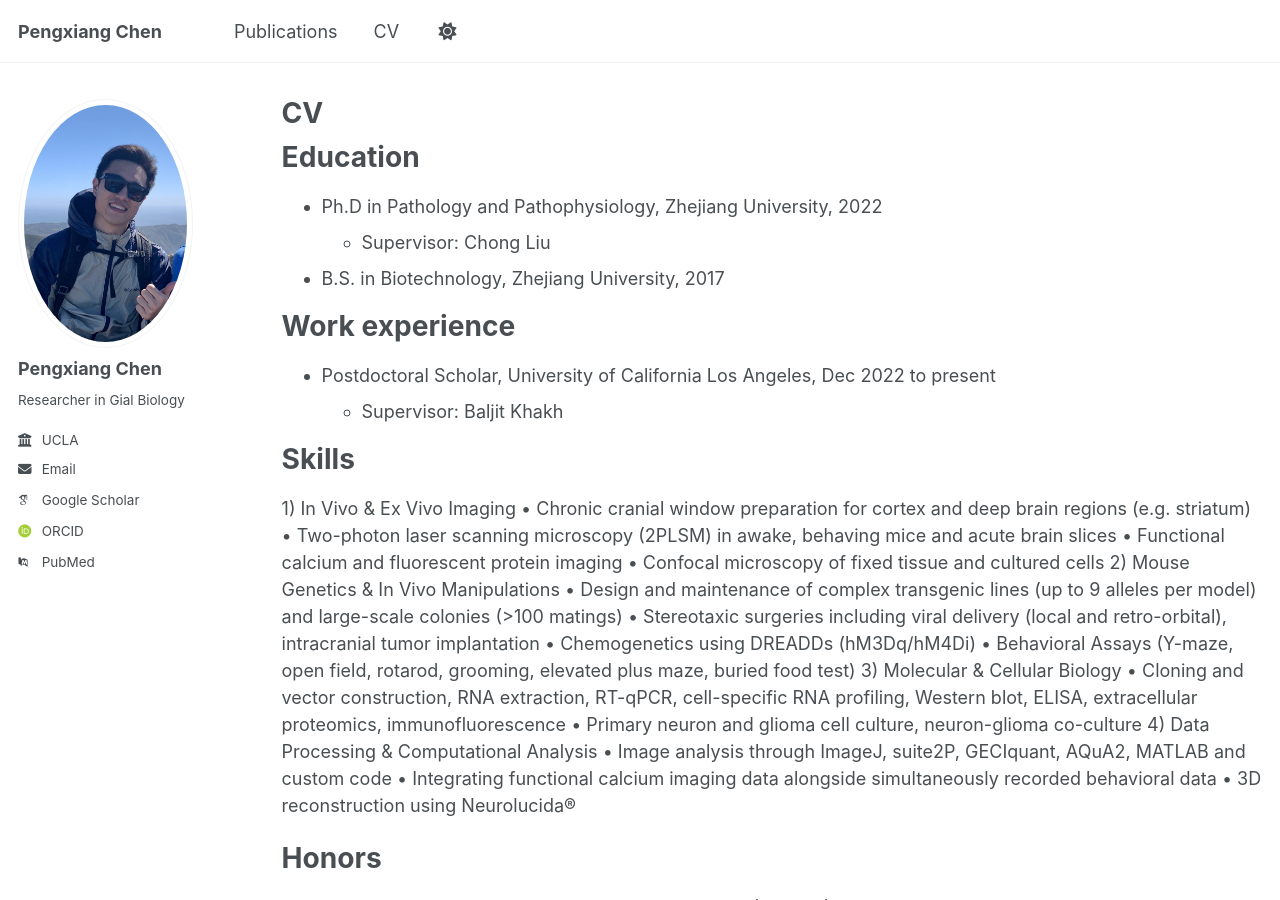
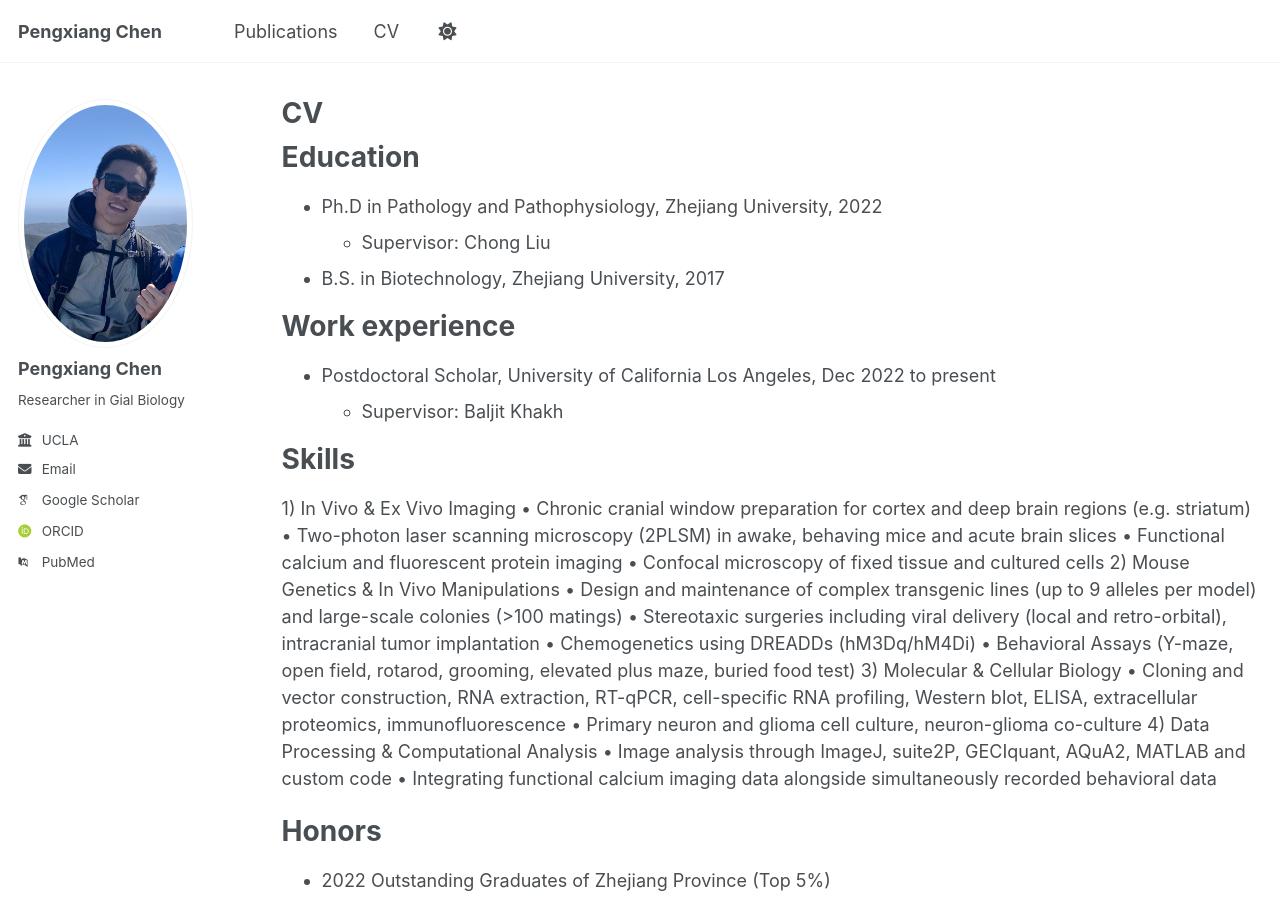
Before and after one commit to bluesea405/pxchen, a Jekyll site: the page built from _pages/cv.md, in a window 1280 px wide and 900 px high. Built offline with Jekyll 4.4.1, drawn with Linux system fonts in a browser that asks for light colours; some web fonts are replaced; a script that is not in the unit is left out.

Commit message:
Update cv.md

```diff
--- a/_pages/cv.md
+++ b/_pages/cv.md
@@ -38,7 +38,7 @@ Skills
 4)	Data Processing & Computational Analysis
 •	Image analysis through ImageJ, suite2P, GECIquant, AQuA2, MATLAB and custom code
 •	Integrating functional calcium imaging data alongside simultaneously recorded behavioral data
-•	3D reconstruction using Neurolucida®
+
 
 
 Honors
```
